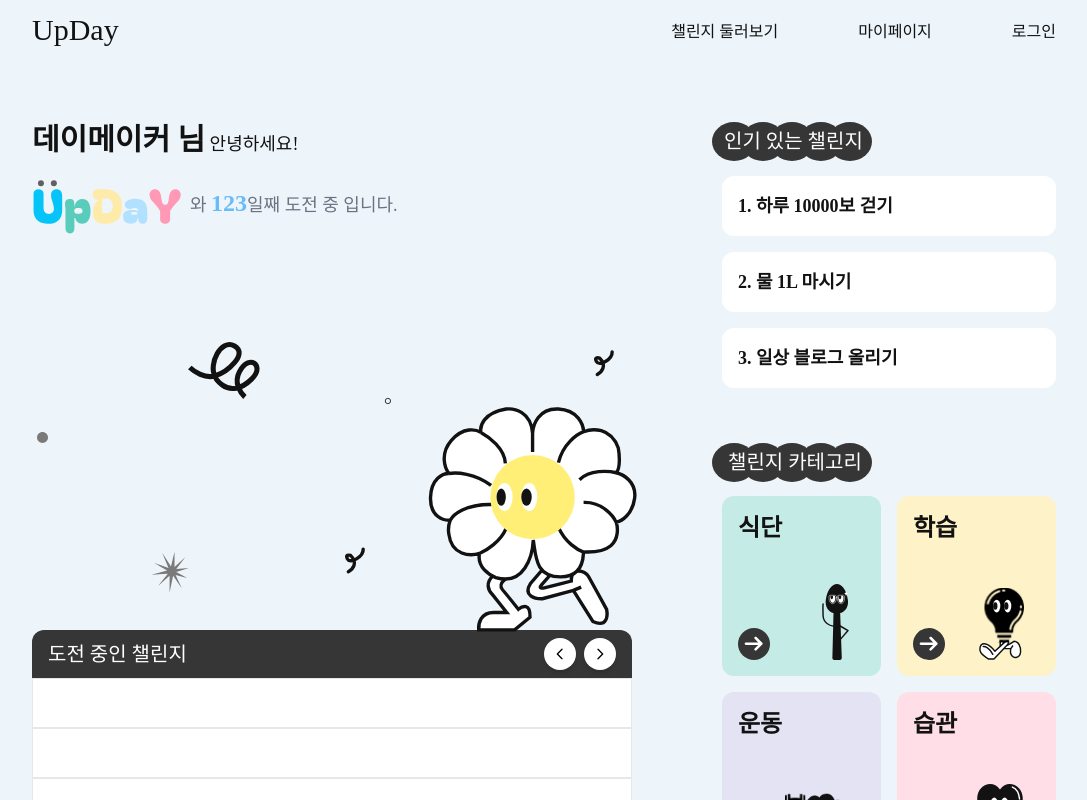
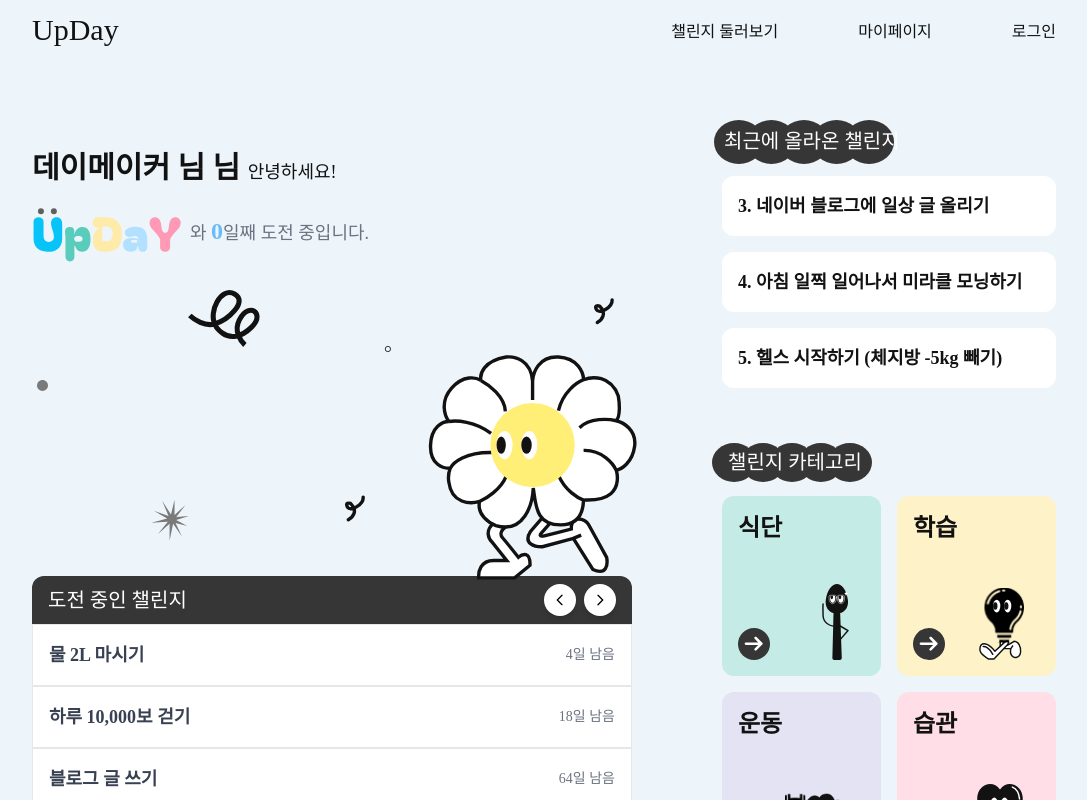
Before and after one commit to upgradeday/upDay, a React (Create React App) app: page /main in a window 1280 px wide. Shown: the top 800 px of the page, without its empty margins (96-1183 px from the left). Built offline with nearby package versions, Linux system fonts and the light colour scheme; the HTML template or start-up script is replaced by a standard one.

Commit message:
feat : 최근에 올라온 챌린지, 도전 중 챌린지 더미데이터 값 입력

```diff
--- a/src/Main/Main.jsx
+++ b/src/Main/Main.jsx
@@ -1,4 +1,4 @@
-import React from 'react';
+import React, { useState, useEffect } from 'react';
 import MainLayout from '../Main/components/MainLayout';
 import PopularChallenges from '../Main/components/PopularChallenges';
 import CategoryList from '../Main/components/CategoryList';
@@ -9,24 +9,65 @@ import SpoonIcon from '../assets/images/common/spoon.svg';
 import DustIcon from '../assets/images/common/dust.svg';
 import LampIcon from '../assets/images/common/Lamp.svg';
 import HeartIcon from '../assets/images/common/heart.svg';
-import MainDay from './images/mainday.svg';
 import MainFlower from './images/main_logo.svg';
-import UserInfo from './components/UserInfo'; // UserInfo 컴포넌트 import
+import UserInfo from './components/UserInfo';
 
 const Main = () => {
-    const userName = '데이메이커 님';
-    const challengeDays = 123;
+    const [userName, setUserName] = useState('데이메이커 님');
+    const [challengeDays, setChallengeDays] = useState(0);
+
+    // 로컬스토리지에서 사용자 정보를 읽어와 상태 설정
+    useEffect(() => {
+        const loggedInUserEmail = localStorage.getItem('loggedInUser');
+        const usersData = localStorage.getItem('users');
+
+        if (usersData && loggedInUserEmail) {
+            try {
+                const users = JSON.parse(usersData);
+                const foundUser = users.find(
+                    (user) => user.email === loggedInUserEmail
+                );
+
+                if (foundUser) {
+                    setUserName(foundUser.nickname || '데이메이커 님');
+                    if (foundUser.signupDate) {
+                        const signUpDate = new Date(foundUser.signupDate);
+                        const today = new Date();
+                        const diffDays = Math.floor(
+                            (today - signUpDate) / (1000 * 60 * 60 * 24)
+                        );
+                        setChallengeDays(diffDays);
+                    }
+                } else {
+                    console.error('로그인된 사용자를 찾을 수 없습니다.');
+                }
+            } catch (error) {
+                console.error('로컬 스토리지 데이터 파싱 오류:', error);
+            }
+        }
+    }, []);
+
     const ongoingChallenges = [
-        '물 2L 마시기',
-        '하루 10,000보 걷기',
-        '블로그 글 쓰기',
-        '책 10페이지 읽기',
+        { name: '물 2L 마시기', timeRemaining: '4일 남음' },
+        { name: '하루 10,000보 걷기', timeRemaining: '18일 남음' },
+        { name: '블로그 글 쓰기', timeRemaining: '64일 남음' },
+        { name: '책 10페이지 읽기', timeRemaining: '254일 남음' },
     ];
+
+    // 인기 챌린지 목록
     const popularChallenges = [
-        '하루 10000보 걷기',
-        '물 1L 마시기',
-        '일상 블로그 올리기',
+        '1. 하루 10,000보 걷기',
+        '2. 물 3L 마시기',
+        '3. 네이버 블로그에 일상 글 올리기',
+        '4. 아침 일찍 일어나서 미라클 모닝하기',
+        '5. 헬스 시작하기 (체지방 -5kg 빼기)',
+        '6. 영어 회화 공부하기',
+        '7. 자기 전에 감사 일기 쓰기',
+        '8. 배달 음식 줄이고 집밥 먹기',
+        '9. 저녁 10시에 핸드폰 놓고 잠자기',
     ];
+
+    // 카테고리 정보
     const categories = [
         { name: '식단', color: 'bg-mint-200', icon: SpoonIcon },
         { name: '학습', color: 'bg-yellow-200', icon: LampIcon },
@@ -36,49 +77,30 @@ const Main = () => {
 
     return (
         <MainLayout>
-            <div className='flex gap-[90px] '>
-                {/* 왼쪽: 사용자 정보, 메인 꽃 이미지, 도전 중인 챌린지 */}
+            <div className='flex gap-[90px]'>
+                {/* 왼쪽 콘텐츠 */}
                 <div className='w-full md:w-[600px] flex flex-col items-center relative'>
-                    <div className='absolute top-[30px] z-10 w-full text-center'>
-                        {/* 메인 플라워 이미지 */}
+                    <div className='absolute top-[-22px] z-10 w-full text-center'>
                         <img
                             src={MainFlower}
                             alt='메인 플라워 아이콘'
-                            className='absolute top-[210px] right-[-5px]  w-[600px] h-auto' // MainFlower 이미지의 위치 조정
+                            className='absolute top-[210px] right-[-5px] w-[600px] h-auto'
                         />
-                        {/* 사용자 이름 */}
-                        <h1 className='text-lg font-medium mb-0 text-left w-full'>
-                            <span className='text-3xl font-bold'>
-                                {userName}
-                            </span>{' '}
-                            안녕하세요!
-                        </h1>
-
-                        <div className='flex items-center text-gray-500 text-lg'>
-                            <img
-                                src={MainDay}
-                                alt='Main Day'
-                                className='w-[150px] h-[90px] object-contain mr-2'
-                            />
-                            <span>
-                                와{' '}
-                                <span className='text-2xl font-semibold text-blue-400'>
-                                    {challengeDays}
-                                </span>
-                                일째 도전 중 입니다.
-                            </span>
-                        </div>
+                        <UserInfo
+                            userName={userName}
+                            challengeDays={challengeDays}
+                        />
                     </div>
 
-                    {/* 진행 중인 챌린지 */}
-                    <div className='w-full mt-12'>
+                    <div className='w-full mt-11'>
                         <OngoingChallenges challenges={ongoingChallenges} />
                     </div>
                 </div>
 
-                {/* 오른쪽: 인기 챌린지 & 카테고리 */}
+                {/* 오른쪽 콘텐츠 */}
                 <div className='w-full md:w-[650px] mt-10'>
                     <PopularChallenges challenges={popularChallenges} />
+
                     <div className='mt-10 relative'>
                         <img
                             src={ChallengeIcon}
@@ -99,15 +121,11 @@ const Main = () => {
                                     <span className='text-2xl font-semibold'>
                                         {category.name}
                                     </span>
-
-                                    {/* 버튼 아이콘 */}
                                     <img
                                         src={ButtonIcon}
                                         alt='Button'
                                         className='absolute bottom-4 left-4 w-8 h-8'
                                     />
-
-                                    {/* 카테고리 아이콘 */}
                                     <img
                                         src={category.icon}
                                         alt={`${category.name} icon`}
@@ -115,12 +133,12 @@ const Main = () => {
                                         style={{
                                             width:
                                                 category.name === '식단'
-                                                    ? '17%' // SpoonIcon
+                                                    ? '17%'
                                                     : category.name === '학습'
-                                                      ? '28%' // LampIcon
+                                                      ? '28%'
                                                       : category.name === '운동'
-                                                        ? '40%' // DustIcon
-                                                        : '30%', // HeartIcon (default case)
+                                                        ? '40%'
+                                                        : '30%',
                                         }}
                                     />
                                 </div>
--- a/src/Main/components/MainChallenge.jsx
+++ b/src/Main/components/MainChallenge.jsx
@@ -39,13 +39,11 @@ const ArrowButton = ({ direction, onClick }) => {
 
 const MainChallenge = ({ challenges }) => {
     return (
-        <div className='relative bg-neutral-800 rounded-xl w-full md:w-[600px] bottom-[-490px]'>
-            {/* 배경색을 변경하고, 위치 내림 */}
+        <div className='relative bg-neutral-800 rounded-xl w-full md:w-[600px] bottom-[-440px]'>
             <div className='flex justify-between items-center mb-4'>
-                <h2 className='text-xl font-medium text-white relative left-4 top-2 '>
+                <h2 className='text-xl font-medium text-white relative left-4 top-2'>
                     도전 중인 챌린지
                 </h2>
-                {/* 좌우 화살표 버튼 추가 */}
                 <div className='flex gap-2 relative top-2 right-4'>
                     <ArrowButton
                         direction='left'
@@ -62,13 +60,12 @@ const MainChallenge = ({ challenges }) => {
                 {challenges.map((challenge, index) => (
                     <li
                         key={index}
-                        className={`py-6 bg-white border flex justify-between items-center ${index === 3 ? 'rounded-b-xl' : ''} mb-0`}
+                        className={`py-4 bg-white border flex justify-between items-center ${index === 3 ? 'rounded-b-xl' : ''} mb-0`}
                     >
-                        {/* 4번째 항목에만 아래쪽 라운드, 항목 간 간격 제거 */}
-                        <span className='text-lg font-semibold text-gray-700'>
+                        <span className='text-lg font-semibold text-gray-700 truncate w-2/3 ml-4'>
                             {challenge.name}
                         </span>
-                        <span className='text-sm text-gray-500'>
+                        <span className='text-sm text-gray-500 mr-4'>
                             {challenge.timeRemaining}
                         </span>
                     </li>
--- a/src/Main/components/PopularChallenges.jsx
+++ b/src/Main/components/PopularChallenges.jsx
@@ -1,7 +1,25 @@
-import React from 'react';
+import { useState, useEffect } from 'react';
 import ChallengeIcons from '../images/challenge-1.svg';
+import '../styles/PopularChallenges.css';
 
 const PopularChallenges = ({ challenges }) => {
+    const [currentChallenges, setCurrentChallenges] = useState(
+        challenges.slice(0, 3)
+    ); // 기본적으로 3개의 챌린지만 보이게 설정
+    const [index, setIndex] = useState(0);
+
+    useEffect(() => {
+        const interval = setInterval(() => {
+            setIndex((prevIndex) => (prevIndex + 1) % (challenges.length - 2)); // 순위를 변경하는 로직
+        }, 2000); // 2초마다 순위 변경
+
+        return () => clearInterval(interval); // 컴포넌트가 unmount될 때 interval을 정리
+    }, [challenges.length]);
+
+    useEffect(() => {
+        setCurrentChallenges(challenges.slice(index, index + 3)); // 현재 3개의 챌린지를 보여주는 로직
+    }, [index, challenges]);
+
     return (
         <>
             <div className='relative'>
@@ -9,18 +27,21 @@ const PopularChallenges = ({ challenges }) => {
                     <img
                         src={ChallengeIcons}
                         alt='챌린지 아이콘'
-                        className='absolute w-40 top-[-10px] left-[-10px]' // ChallengeIcons 이미지의 위치 조정
+                        className='absolute w-[180px] top-[-12px] left-[-8px]' // ChallengeIcons 이미지의 위치 조정
                     />
                     <h2 className='relative text-white text-xl font-medium mb-4 z-20 top-[-5px] left-[2px]'>
-                        인기 있는 챌린지
+                        최근에 올라온 챌린지
                     </h2>
                 </div>
             </div>
             <div className='flex flex-col gap-4'>
-                {challenges.map((challenge, index) => (
-                    <div key={index} className='bg-white p-4 rounded-xl'>
-                        <p className='text-lg font-semibold'>
-                            {index + 1}. {challenge}
+                {currentChallenges.map((challenge, index) => (
+                    <div
+                        key={index}
+                        className='bg-white p-4 rounded-xl text-lg font-semibold transform transition-all duration-500 ease-in-out'
+                    >
+                        <p className={`challenge-text animate-change-text`}>
+                            {challenge}
                         </p>
                     </div>
                 ))}
--- a/src/Main/components/UserInfo.jsx
+++ b/src/Main/components/UserInfo.jsx
@@ -1,14 +1,11 @@
-// components/UserInfo.jsx
 import React from 'react';
 import MainDay from '../images/mainday.svg';
 
 const UserInfo = ({ userName, challengeDays }) => {
     return (
-    <div className='absolute top-[180px] z-10'>
-      <h1 className='text-lg font-medium mb-0'>
-        <span className='text-3xl font-bold'>
-          {userName}
-        </span>{' '}
+        <div className='relative mt-20 z-10 w-full'>
+            <h1 className='text-lg font-medium mb-0 text-left'>
+                <span className='text-3xl font-bold'>{userName} 님 </span>{' '}
                 안녕하세요!
             </h1>
             <div className='flex items-center text-gray-500 text-lg'>
@@ -22,7 +19,7 @@ const UserInfo = ({ userName, challengeDays }) => {
                     <span className='text-2xl font-semibold text-blue-400'>
                         {challengeDays}
                     </span>
-          일째 도전 중 입니다.
+                    일째 도전 중입니다.
                 </span>
             </div>
         </div>
--- /dev/null
+++ b/src/Main/styles/PopularChallenges.css
@@ -0,0 +1,28 @@
+@keyframes slideFade {
+    0% {
+      opacity: 1;
+      transform: translateY(0);
+    }
+    25% {
+      opacity: 0;
+      transform: translateY(-10px);
+    }
+    55% {
+      opacity: 0;
+      transform: translateY(20px);
+    }
+    5% {
+        opacity: 0;
+        transform: translateY(10px);
+      }
+    100% {
+      opacity: 1;
+      transform: translateY(0);
+    }
+  }
+
+  /* 텍스트만 애니메이션 */
+  .challenge-text {
+    text-align: left;
+
+  }
```
Also changed, not shown: src/Main/components/LocalStorageUtils.js (added, +30 -0 lines). Lines whose indentation alone changed are shown as unchanged.
